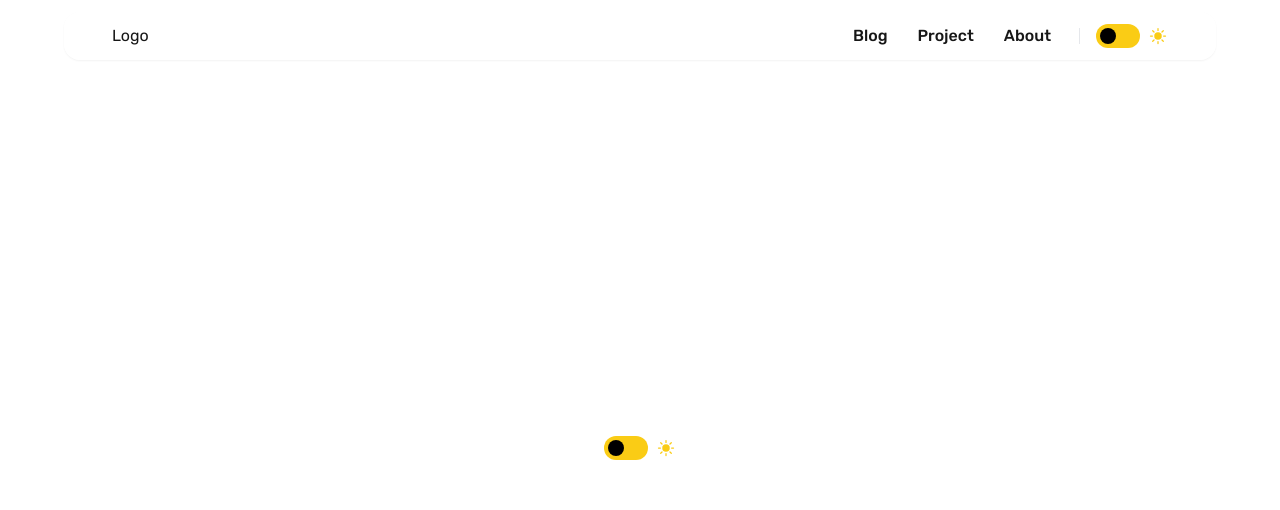
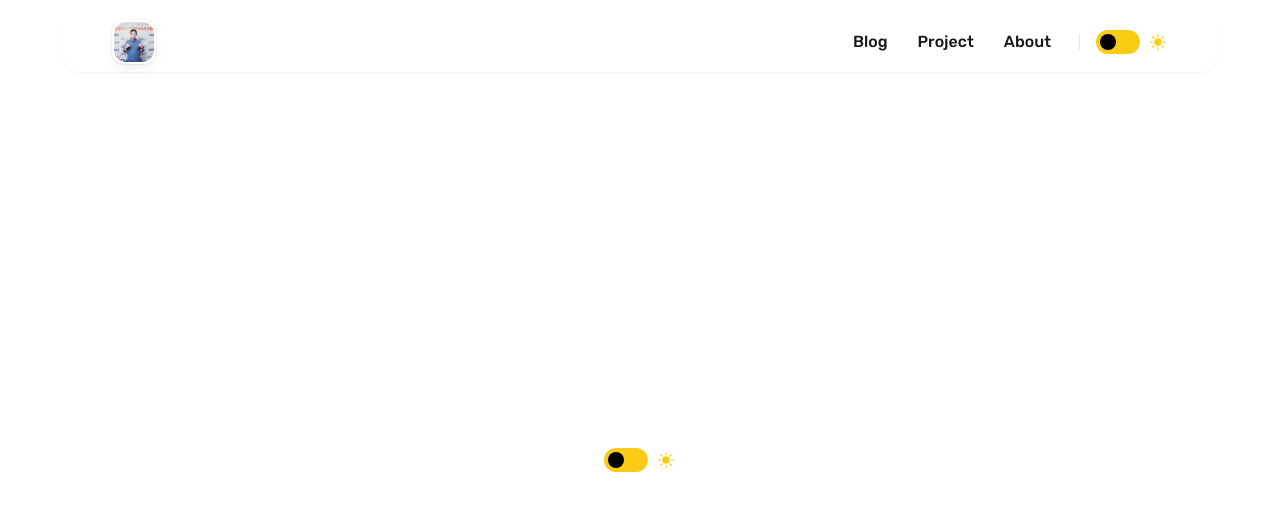
Before and after one commit to kurnhyalcantara/kurnhy.web.id, a Next.js app: page / in a window 1280 px wide. Shown: the top 510 px of the page. Built offline with nearby package versions, Linux system fonts and the light colour scheme.

Commit message:
feat(header): ✨ add logo with my image

```diff
--- a/components/header/index.tsx
+++ b/components/header/index.tsx
@@ -5,6 +5,7 @@ import { headerNavigation } from '@/data/navigation';
 import { Link } from '../ui/link';
 import ThemeToggle from '../ui/theme-toggle';
 import BottomNavigation from '../ui/bottom-nav';
+import { Logo } from './logo';
 
 export default function Header() {
   return (
@@ -18,7 +19,7 @@ export default function Header() {
         )}
       >
         <div className="flex items-center justify-between gap-3">
-          <div>Logo</div>
+          <Logo />
           <div className="flex items-center gap-4">
             <div className="hidden gap-1.5 sm:flex">
               {headerNavigation.map(({ href, title }) => {
--- /dev/null
+++ b/components/header/logo.tsx
@@ -0,0 +1,28 @@
+import { siteMetadata } from '@/data/site_metadata';
+import { Link } from '../ui/link';
+import { Image } from '../ui/image';
+import clsx from 'clsx';
+
+export function Logo({ className }: { className?: string }) {
+  return (
+    <Link
+      href="/"
+      aria-label={siteMetadata.headerTitle}
+      className={clsx([
+        'rounded-xl p-0.5',
+        'ring-1 ring-zinc-900/5 dark:ring-white/10',
+        'shadow-lg shadow-zinc-800/5',
+        className,
+      ])}
+    >
+      <Image
+        src="/images/logo.jpg"
+        alt={siteMetadata.headerTitle}
+        width={100}
+        height={100}
+        className="h-10 w-10 rounded-xl"
+        loading="eager"
+      />
+    </Link>
+  );
+}
--- /dev/null
+++ b/components/ui/image.tsx
@@ -0,0 +1,64 @@
+'use client';
+
+import clsx from 'clsx';
+import NextImage from 'next/image';
+import type { ImageProps as NextImageProps } from 'next/image';
+import { usePathname } from 'next/navigation';
+import { useState } from 'react';
+
+const loadedImages: string[] = [];
+
+function useImageLoadedState(src: string) {
+  const pathname = usePathname();
+  const uniquePathname = pathname + '__' + src;
+
+  const [loaded, setLoaded] = useState(function () {
+    return loadedImages.includes(uniquePathname);
+  });
+
+  return [
+    loaded,
+    function () {
+      if (loaded) {
+        return;
+      }
+      loadedImages.push(uniquePathname);
+      setLoaded(true);
+    },
+  ] as const;
+}
+
+export interface ImageProps extends Omit<NextImageProps, 'src' | 'priority'> {
+  src: string;
+}
+
+export function Image(props: ImageProps) {
+  const { alt, src, loading = 'lazy', style, className, ...rest } = props;
+  const [loaded, onLoad] = useImageLoadedState(src);
+
+  return (
+    <div
+      className={clsx(
+        'image-container relative overflow-hidden',
+        !loaded && 'animate-pulse [animation-duration:4s]',
+        className
+      )}
+    >
+      <NextImage
+        className={clsx(
+          'transition-all duration-500 [transition-timing-function:cubic-bezier(.4,0,.2,1)]',
+          'h-full max-h-full w-full object-center',
+          loaded ? 'blur-0' : 'blur-xl'
+        )}
+        src={src}
+        alt={alt}
+        style={{ objectFit: 'cover', ...style }}
+        loading={loading}
+        priority={loading === 'eager'}
+        quality={100}
+        onLoad={onLoad}
+        {...rest}
+      />
+    </div>
+  );
+}
--- a/data/site_metadata.ts
+++ b/data/site_metadata.ts
@@ -1,7 +1,8 @@
 export const siteMetadata = {
-  title: "Kurniawan's Blog",
+  title: "Kurniawan's Homepage - ideas, story, and journey",
   description:
     'A personal space on the cloud where I document my programming journey, sharing lessons, insights, and resources for fellow developers.',
   theme: 'light',
   stickyNav: true,
+  headerTitle: "Kurniawan's Photo",
 };
```
Also changed, not shown: public/images/logo.jpg (added).
